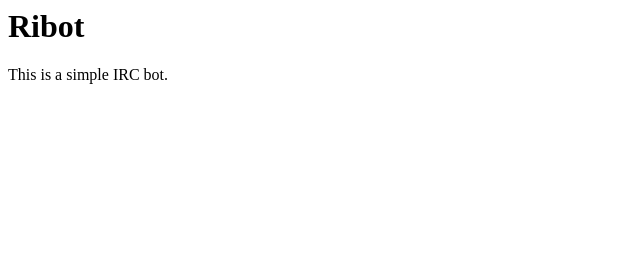
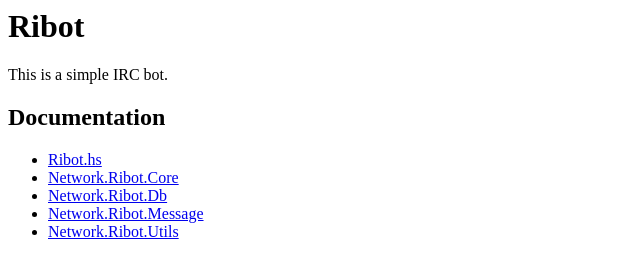
Before and after one commit to erochest/ribot, a plain HTML site: page index.html in a window 1280 px wide. Shown: the whole page, without its empty margins (0-640 px from the left). Drawn offline with Linux system fonts and the light colour scheme.

Commit message:
Added links to the documentation.

```diff
--- a/index.html
+++ b/index.html
@@ -1,3 +1,15 @@
 <h1>Ribot</h1>
 
 <p>This is a simple IRC bot.</p>
+
+<h2>Documentation</h2>
+
+<ul>
+
+  <li><a href="docs/Ribot.html">Ribot.hs</a></li>
+  <li><a href="docs/Core.html">Network.Ribot.Core</a></li>
+  <li><a href="docs/Db.html">Network.Ribot.Db</a></li>
+  <li><a href="docs/Message.html">Network.Ribot.Message</a></li>
+  <li><a href="docs/Utils.html">Network.Ribot.Utils</a></li>
+
+</ul>
```
